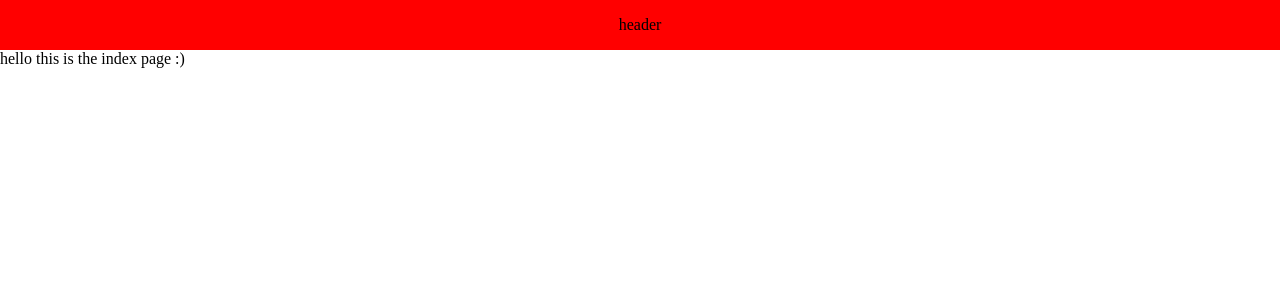
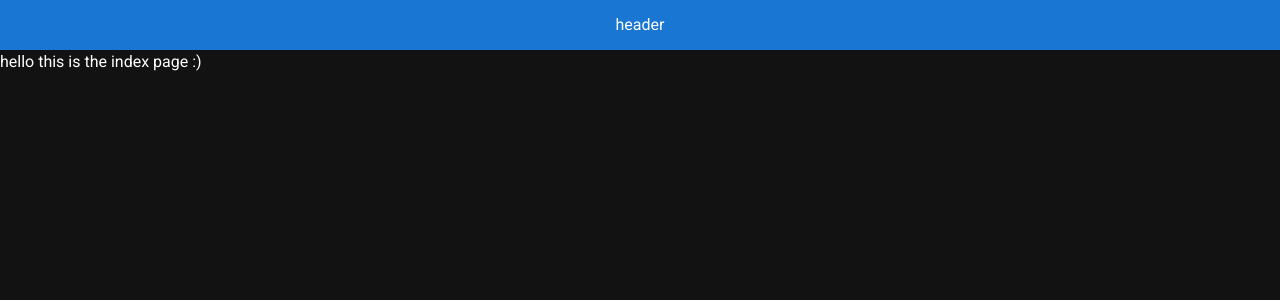
Before and after one commit to stelar7/smartcraft-hackathon-2022-gunnar, a Nuxt app in the folder frontend/: page / in a window 1280 px wide. Shown: the top 300 px of the page. Built offline with nearby package versions, Linux system fonts and the light colour scheme.

Commit message:
fix vuetify colors

```diff
--- a/frontend/layouts/default.vue
+++ b/frontend/layouts/default.vue
@@ -1,13 +1,12 @@
 <template>
-    <div>
-        <div class="header">header</div>
+     <v-app>
+        <div class="header primary">header</div>
         <Nuxt />
-    </div>
+     </v-app>
 </template>
 
 <script>
 export default {
-
 }
 </script>
 
@@ -15,7 +14,6 @@ export default {
 .header {
     width: 100%;
     height: 50px;
-    background: red;
     display: flex;
     justify-content: center;
     align-items: center;
--- a/frontend/nuxt.config.js
+++ b/frontend/nuxt.config.js
@@ -61,7 +61,11 @@ export default {
   // Vuetify module configuration: https://go.nuxtjs.dev/config-vuetify
   vuetify: {
     customVariables: ['~/assets/variables.scss'],
+    treeShake: true,
     theme: {
+      options: {
+        customVariables: true,
+      },
       dark: true,
       themes: {
         dark: {
```
